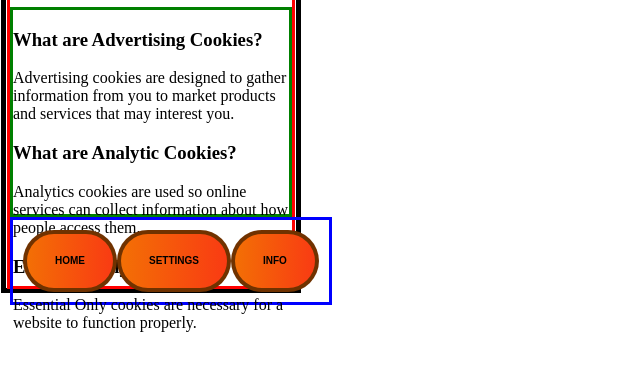
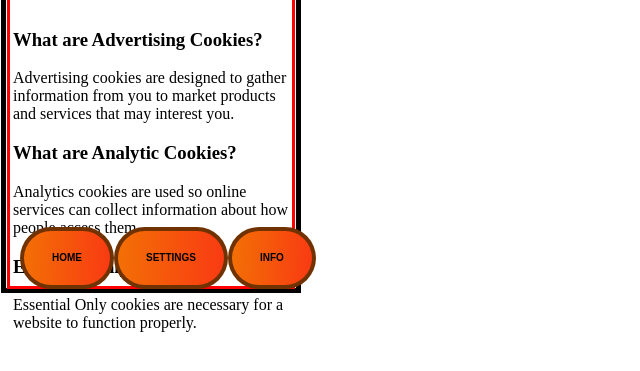
Before and after one commit to cf51/Cookie-Manager, a browser extension: page info.html in a window 1280 px wide. Shown: the part 163-534 px from the top of the page, without its empty margins (0-640 px from the left). Drawn offline with Linux system fonts and the light colour scheme.

Commit message:
Not sure why i need to do this

```diff
--- a/plugin.css
+++ b/plugin.css
@@ -22,7 +22,7 @@ body {
 
 .mid-section{
   height:210px;
-  border: 3px solid green;
+  border: 3px solid WHITE;
 }
 
 form input[type="submit"]{
@@ -103,7 +103,7 @@ input {
   width: 100%;
   padding:10px;
   display: table;
-  border: 3px solid blue;
+  /*border: 3px solid blue; */
 }
 .col1 {
     border:2px solid red;
```
